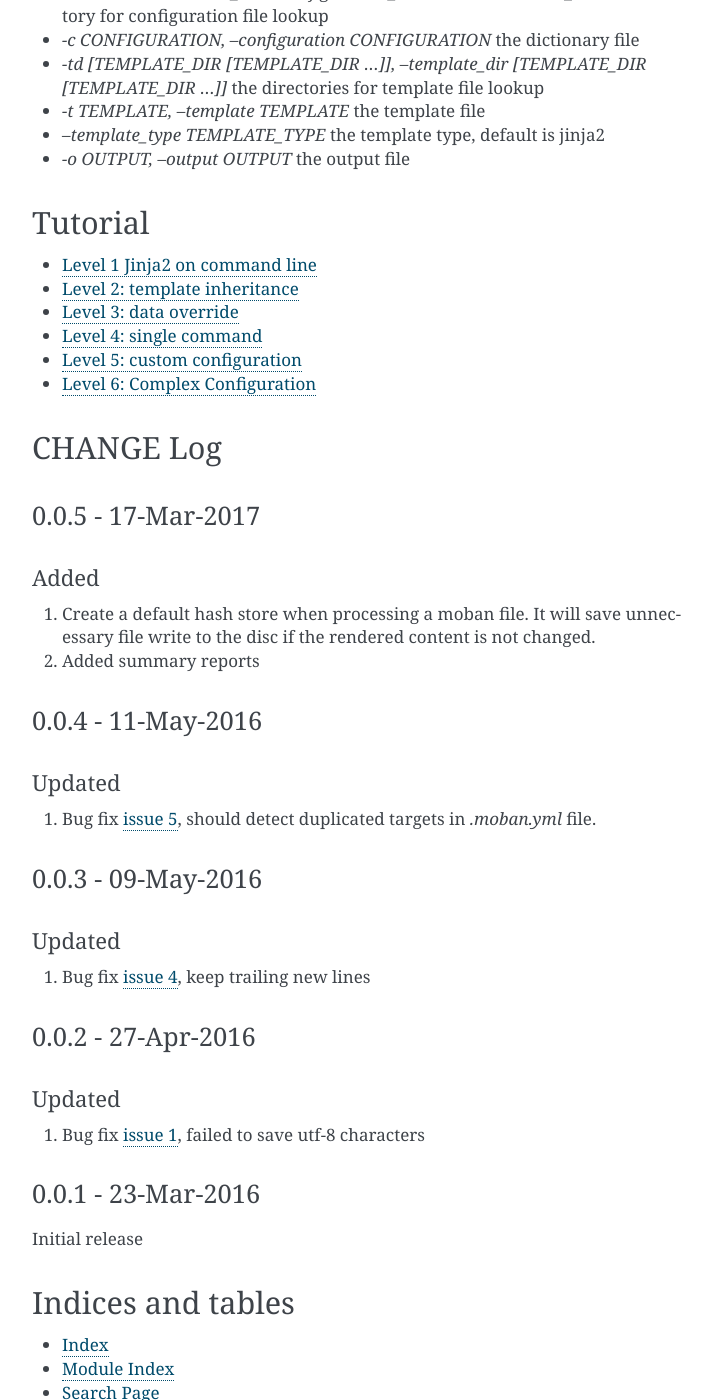
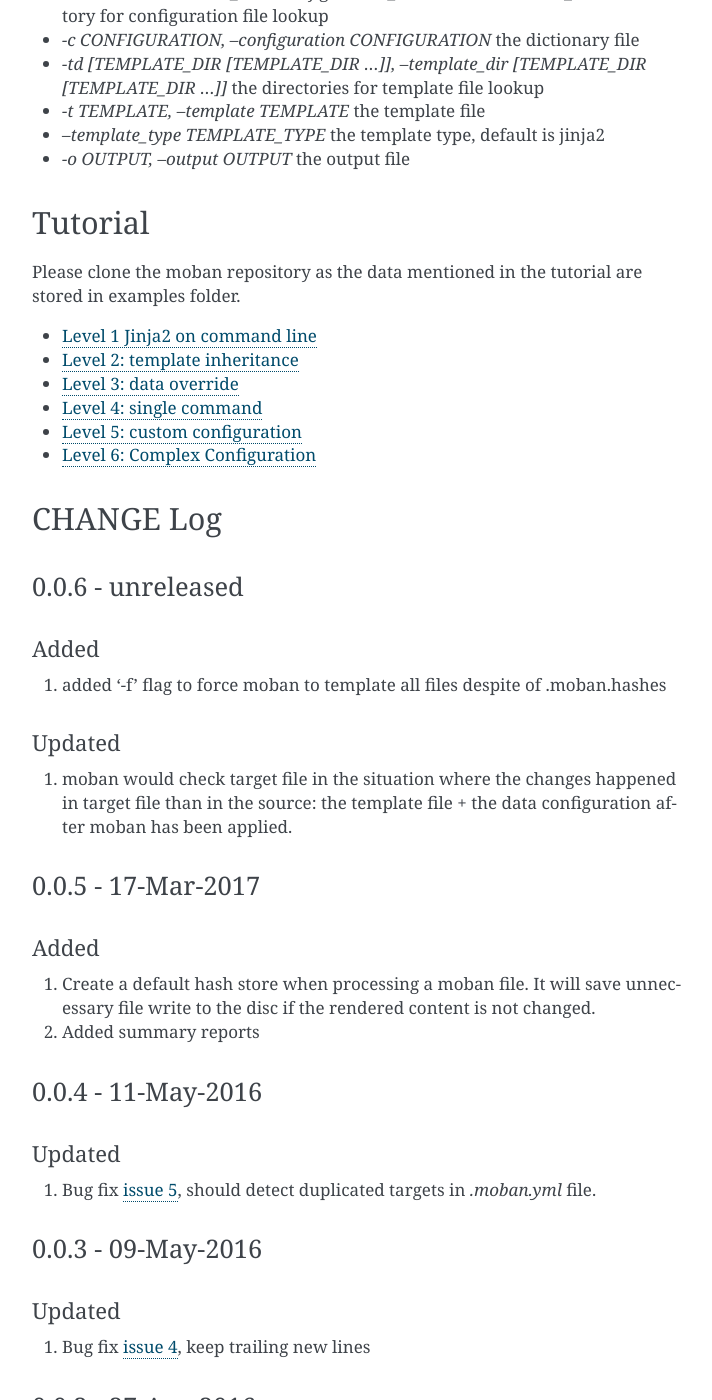
Before and after one commit to moremoban/moban, a Sphinx documentation site: the page built from docs/index.rst, in a window 1280 px wide and 1400 px high, scrolled down 1528 px. Shown: the whole window, without its empty margins (388-1100 px from the left). Built offline with Sphinx 7.4.7, drawn with Linux system fonts in a browser that asks for light colours; some of the changed text lies outside the part shown.

Commit message:
update documentation

```diff
--- a/CHANGELOG.rst
+++ b/CHANGELOG.rst
@@ -1,5 +1,20 @@
 CHANGE Log
 ================================================================================
+
+0.0.6 - unreleased
+--------------------------------------------------------------------------------
+
+Added
+++++++++++++++++++++++++++++++++++++++++++++++++++++++++++++++++++++++++++++++++
+
+#. added '-f' flag to force moban to template all files despite of .moban.hashes
+
+Updated
+++++++++++++++++++++++++++++++++++++++++++++++++++++++++++++++++++++++++++++++++
+
+#. moban would check target file in the situation where the changes happened in
+   target file than in the source: the template file + the data configuration
+   after moban has been applied.
 
 0.0.5 - 17-Mar-2017
 --------------------------------------------------------------------------------
@@ -17,7 +32,8 @@
 Updated
 ++++++++++++++++++++++++++++++++++++++++++++++++++++++++++++++++++++++++++++++++
 
-#. Bug fix `issue 5 <https://github.com/chfw/moban/issues/5>`_, should detect duplicated targets in `.moban.yml` file.
+#. Bug fix `issue 5 <https://github.com/chfw/moban/issues/5>`_, should detect
+   duplicated targets in `.moban.yml` file.
 
 0.0.3 - 09-May-2016
 --------------------------------------------------------------------------------
@@ -25,7 +41,8 @@
 Updated
 ++++++++++++++++++++++++++++++++++++++++++++++++++++++++++++++++++++++++++++++++
 
-#. Bug fix `issue 4 <https://github.com/chfw/moban/issues/4>`_, keep trailing new lines
+#. Bug fix `issue 4 <https://github.com/chfw/moban/issues/4>`_, keep trailing
+   new lines
 
 0.0.2 - 27-Apr-2016
 --------------------------------------------------------------------------------
@@ -33,7 +50,8 @@
 Updated
 ++++++++++++++++++++++++++++++++++++++++++++++++++++++++++++++++++++++++++++++++
 
-#. Bug fix `issue 1 <https://github.com/chfw/moban/issues/1>`_, failed to save utf-8 characters
+#. Bug fix `issue 1 <https://github.com/chfw/moban/issues/1>`_, failed to save
+   utf-8 characters
 
 
 0.0.1 - 23-Mar-2016
--- a/docs/index.rst
+++ b/docs/index.rst
@@ -8,6 +8,9 @@
 
 Tutorial
 ==========================================================================================
+
+Please clone the moban repository as the data mentioned in the tutorial are stored in
+examples folder.
 
 .. toctree::
    :maxdepth: 1
```
